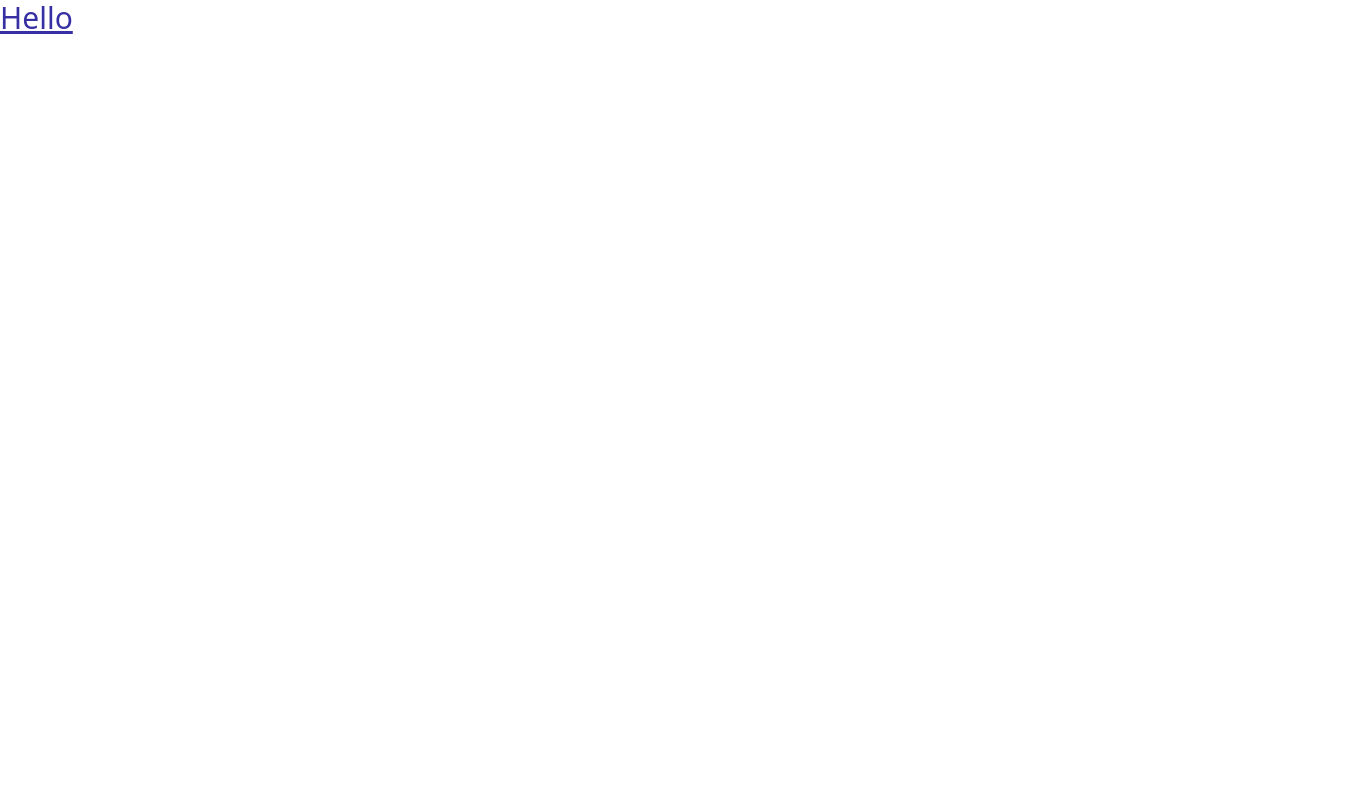
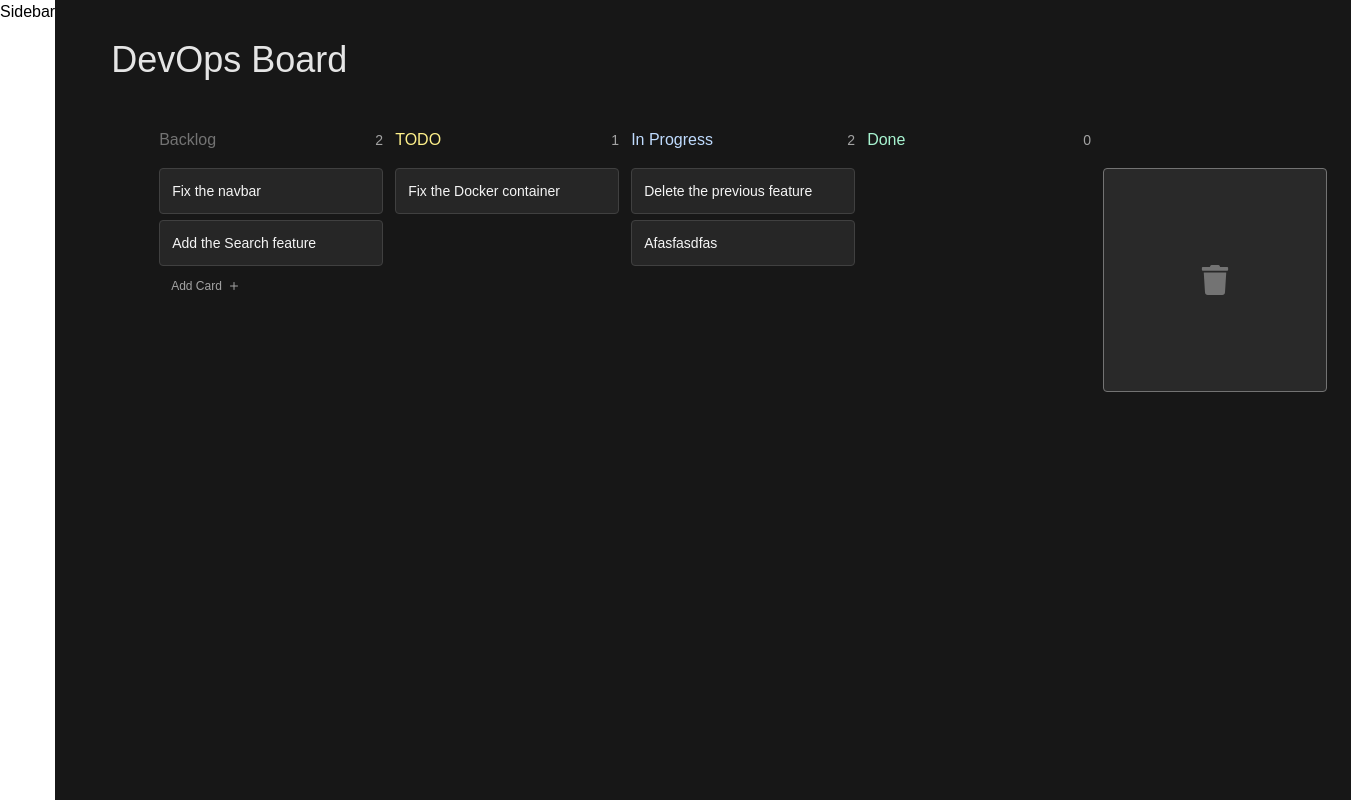
Before and after one commit to Amr2225/TMS, a React (Vite) app: page / in a window 1280 px wide. Shown: the whole page, 1351 px wide, since content can reach past the window. Built offline with nearby package versions, Linux system fonts and the light colour scheme.

Commit message:
Task section done

```diff
--- a/package.json
+++ b/package.json
@@ -13,6 +13,7 @@
     "framer-motion": "^11.1.3",
     "react": "^18.2.0",
     "react-dom": "^18.2.0",
+    "react-icons": "^5.1.0",
     "react-router-dom": "^6.22.3"
   },
   "devDependencies": {
--- a/src/App.jsx
+++ b/src/App.jsx
@@ -1,5 +1,14 @@
+import { Sidebar, TasksBoard } from "./Components";
+
 function App() {
-  return <h1 className='underline text-3xl text-indigo-800'>Hello</h1>;
+  return (
+    <div className='flex flex-row gap-4'>
+      <Sidebar />
+      <section className='flex flex-col p-10 w-full'>
+        <TasksBoard />
+      </section>
+    </div>
+  );
 }
 
 export default App;
--- /dev/null
+++ b/src/Components/AddCard.jsx
@@ -0,0 +1,66 @@
+import { useState } from "react";
+import { motion } from "framer-motion";
+import { FiPlus } from "react-icons/fi";
+
+const AddCard = ({ cards, setCards }) => {
+  const [text, setText] = useState("");
+  const [active, setIsActive] = useState(false);
+
+  const handleSubmit = (e) => {
+    e.preventDefault();
+
+    if (!text.trim().length) return;
+    const newCard = {
+      /////
+      id: Math.floor(Math.random() * 500), //To add the last index number can be auto generated by the database
+      title: text.trim(),
+      column: "backlog",
+    };
+
+    console.log(cards);
+    setCards((oldData) => [...oldData, newCard]);
+    setIsActive(false);
+  };
+
+  return (
+    <>
+      {active ? (
+        <motion.form onSubmit={handleSubmit} layout>
+          <textarea
+            onChange={(e) => setText(e.target.value)}
+            autoFocus
+            placeholder='Add new task...'
+            className='w-full rounded border border-violet-400 bg-violet-400/20 p03 text-sm text-neutral-50 placeholder-violet-400 focus:outline-0 p-3 resize-none'
+          />
+          <div className='mt-1.5 flex items-center justify-end gap-1 5'>
+            <button
+              onClick={() => setIsActive(false)}
+              className='px-3 py-1.5 text-xs text-neutral-400 transition-colors hover:text-neutral-50'
+            >
+              Close
+            </button>
+            <button
+              type='submit'
+              className='flex items-center gap-1.5 rounded bg-neutral-50 px-3 py-1.5 text-xs text-neutral-950 transition-colors hover:bg-neutral-300'
+            >
+              <span>Add</span>
+              <FiPlus />
+            </button>
+          </div>
+        </motion.form>
+      ) : (
+        <motion.button
+          layout
+          onClick={() => setIsActive(true)}
+          className='flex w-full items-center gap-1.5 px-3 py-1.5 text-xs text-neutral-400
+          transition-colors
+          hover:text-neutral-50'
+        >
+          Add Card <FiPlus />{" "}
+        </motion.button>
+      )}
+    </>
+  );
+};
+
+export default AddCard;
--- /dev/null
+++ b/src/Components/Card.jsx
@@ -0,0 +1,22 @@
+import { motion } from "framer-motion";
+import DropIndicator from "./DropIndicator";
+
+const Card = ({ title, id, column, TransferData }) => {
+  return (
+    <>
+      <DropIndicator beforeId={id} column={column} />
+      <motion.div
+        layout
+        layoutId={id}
+        onDragStart={(e) => TransferData(e, { title, id, column })}
+        draggable='true'
+        className='cursor-grab rounded border border-neutral-700 bg-neutral-800 p-3
+      active:cursor-grabbing'
+      >
+        <p className='text-sm text-neutral-100'>{title}</p>
+      </motion.div>
+    </>
+  );
+};
+
+export default Card;
--- /dev/null
+++ b/src/Components/Column.jsx
@@ -0,0 +1,122 @@
+import { useState } from "react";
+import Card from "./Card";
+import DropIndicator from "./DropIndicator";
+import AddCard from "./AddCard";
+
+const Column = ({ title, headingColor, column, cards, setCards }) => {
+  const [active, setActive] = useState(false);
+  const filteredCards = cards.filter((data) => data.column === column);
+
+  const TransferData = (e, card) => {
+    e.dataTransfer.setData("cardId", card.id);
+    // console.log(e.dataTransfer.types);
+  };
+
+  const highlightIndicator = (e) => {
+    e.preventDefault();
+    const indicators = getIndicators();
+    clearHighlights(indicators);
+    const nearsetIndicator = getNearsetIndicator(e, indicators);
+    nearsetIndicator.element.style.opacity = "1";
+  };
+
+  const getNearsetIndicator = (e, indicators) => {
+    const DISTANCE_OFFSET = 50;
+    const nearsetIndicator = indicators.reduce(
+      (closet, child) => {
+        const box = child.getBoundingClientRect();
+        const offset = e.clientY - (box.top + DISTANCE_OFFSET);
+        if (offset < 0 && offset > closet.offset) {
+          return { offset: offset, element: child };
+        } else {
+          return closet;
+        }
+      },
+      {
+        offset: Number.NEGATIVE_INFINITY,
+        element: indicators[indicators.length - 1],
+      }
+    );
+    return nearsetIndicator;
+  };
+
+  const getIndicators = () => {
+    return Array.from(document.querySelectorAll(`[data-column=${column}]`));
+  };
+
+  const clearHighlights = (elements) => {
+    const indicators = elements || getIndicators();
+
+    indicators.forEach((indictor) => {
+      indictor.style.opacity = "0";
+    });
+  };
+
+  const handleDragOver = (e) => {
+    e.preventDefault();
+    highlightIndicator(e);
+    setActive(true);
+  };
+
+  const handleDragLeave = () => {
+    setActive(false);
+    clearHighlights();
+  };
+
+  const handleOnDrop = (e) => {
+    setActive(false);
+    clearHighlights();
+
+    const cardId = e.dataTransfer.getData("cardId"); //The card that we want to transfer
+    const indicators = getIndicators();
+    const { element } = getNearsetIndicator(e, indicators);
+    const position = element.dataset.before || "-1";
+    console.log(position);
+
+    if (position !== cardId) {
+      let cardsCopy = [...cards];
+      let cardToTransfer = cardsCopy.find((card) => card.id === parseInt(cardId));
+
+      cardToTransfer = { ...cardToTransfer, column };
+      console.log(cardsCopy);
+      cardsCopy = cardsCopy.filter((card) => card.id !== +cardId); // To remove the card form the old position
+      console.log(cardsCopy);
+
+      if (position === "-1") {
+        cardsCopy.push(cardToTransfer);
+      } else {
+        const insertAtIndex = cardsCopy.findIndex((element) => element.id === parseInt(position));
+        console.log(insertAtIndex);
+
+        cardsCopy.splice(insertAtIndex, 0, cardToTransfer);
+      }
+
+      setCards(cardsCopy);
+    }
+  };
+
+  return (
+    <div className='w-56 shrink-0'>
+      <div className='mb-3 flex items-center justify-between'>
+        <h3 className={`font-medium ${headingColor}`}>{title}</h3>
+        <span className='text-sm text-neutral-400'>{filteredCards.length}</span>
+      </div>
+      <div
+        onDragOver={handleDragOver}
+        onDragLeave={handleDragLeave}
+        onDrop={handleOnDrop}
+        className={`h-full w-full transition-colors ${
+          active ? "bg-neutral-800/50" : "bg-neutral-800/0"
+        }`}
+      >
+        {filteredCards.map((cardData) => (
+          <Card TransferData={TransferData} key={cardData.id} {...cardData} />
+        ))}
+        <DropIndicator beforeId={"-1"} column={column} />
+        {column === "backlog" ? <AddCard cards={cards} setCards={setCards} /> : <></>}
+      </div>
+    </div>
+  );
+};
+
+export default Column;
--- /dev/null
+++ b/src/Components/DeleteArea.jsx
@@ -0,0 +1,39 @@
+import { useState } from "react";
+import { FaFire, FaTrash } from "react-icons/fa";
+
+const DeleteArea = ({ setCards }) => {
+  const [active, setActive] = useState(false);
+
+  const handleDragOver = (e) => {
+    e.preventDefault();
+    setActive(true);
+  };
+
+  const handleDragLeave = () => {
+    setActive(false);
+  };
+
+  const hanldeOnDrop = (e) => {
+    const cardIdToRemove = +e.dataTransfer.getData("cardId"); // unary plus operator to convert string to number
+    setCards((oldData) => oldData.filter((card) => card.id !== cardIdToRemove));
+    setActive(false);
+  };
+
+  return (
+    <div
+      onDragOver={handleDragOver}
+      onDragLeave={handleDragLeave}
+      onDrop={hanldeOnDrop}
+      className={`mt-10 grid h-56 w-56 shrink-0 place-content-center rounded border text-3xl
+    ${
+      active
+        ? "border-red-800 bg-red-800/20 text-red-500"
+        : "border-neutral-500 bg-neutral-500/20 text-neutral-500"
+    }`}
+    >
+      {active ? <FaFire className='animate-bounce' /> : <FaTrash />}
+    </div>
+  );
+};
+
+export default DeleteArea;
--- /dev/null
+++ b/src/Components/DropIndicator.jsx
@@ -0,0 +1,11 @@
+const DropIndicator = ({ beforeId, column }) => {
+  return (
+    <div
+      data-before={beforeId || "-1"}
+      data-column={column}
+      className='my-0.5 h-0.5 w-full bg-violet-400 opacity-0'
+    ></div>
+  );
+};
+
+export default DropIndicator;
--- /dev/null
+++ b/src/Components/Sidebar.jsx
@@ -0,0 +1,5 @@
+const Sidebar = () => {
+  return <div className='h-screen w-32 bg-white'>Sidebar</div>;
+};
+
+export default Sidebar;
--- /dev/null
+++ b/src/Components/TasksBoard.jsx
@@ -0,0 +1,48 @@
+import { useState } from "react";
+import Column from "./Column";
+
+import { DEFAULT_CARDS } from "../Data/ColumnsData";
+import DeleteArea from "./DeleteArea";
+
+const TasksBoard = () => {
+  const [cards, setCards] = useState(DEFAULT_CARDS);
+
+  return (
+    <>
+      <h1 className='text-4xl text-neutral-200'>DevOps Board</h1>
+      <div className='flex h-full w-full gap-3  p-12'>
+        <Column
+          title='Backlog'
+          column='backlog'
+          headingColor='text-neutral-500'
+          cards={cards}
+          setCards={setCards}
+        />
+        <Column
+          title='TODO'
+          column='todo'
+          headingColor='text-yellow-200'
+          cards={cards}
+          setCards={setCards}
+        />
+        <Column
+          title='In Progress'
+          column='in-progress'
+          headingColor='text-blue-200'
+          cards={cards}
+          setCards={setCards}
+        />
+        <Column
+          title='Done'
+          column='done'
+          headingColor='text-emerald-200'
+          cards={cards}
+          setCards={setCards}
+        />
+        <DeleteArea setCards={setCards} />
+      </div>
+    </>
+  );
+};
+
+export default TasksBoard;
--- /dev/null
+++ b/src/Components/index.js
@@ -0,0 +1,2 @@
+export { default as Sidebar } from "./Sidebar";
+export { default as TasksBoard } from "./TasksBoard";
--- /dev/null
+++ b/src/Data/ColumnsData.js
@@ -0,0 +1,7 @@
+export const DEFAULT_CARDS = [
+  { id: 1, title: "Fix the navbar", column: "backlog" },
+  { id: 2, title: "Add the Search feature", column: "backlog" },
+  { id: 3, title: "Fix the Docker container", column: "todo" },
+  { id: 4, title: "Delete the previous feature", column: "in-progress" },
+  { id: 5, title: "Afasfasdfas", column: "in-progress" },
+];
--- a/src/index.css
+++ b/src/index.css
@@ -7,3 +7,6 @@
   margin: 0;
   box-sizing: border-box;
 }
+body{
+  @apply bg-neutral-900 font-poppins
+}
```
Also changed, not shown: 1 other file (tests, documents, lock files or other folders).
